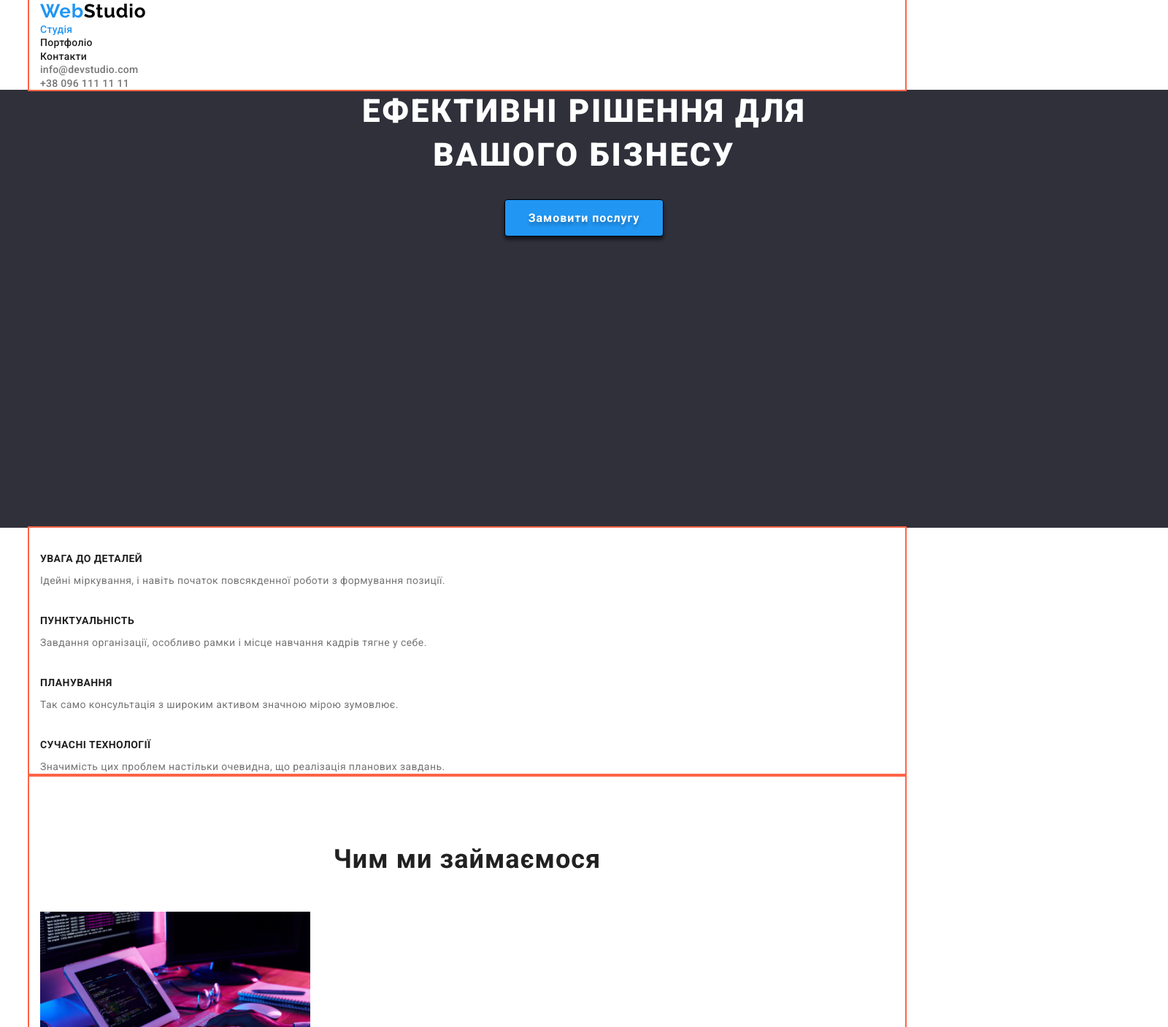
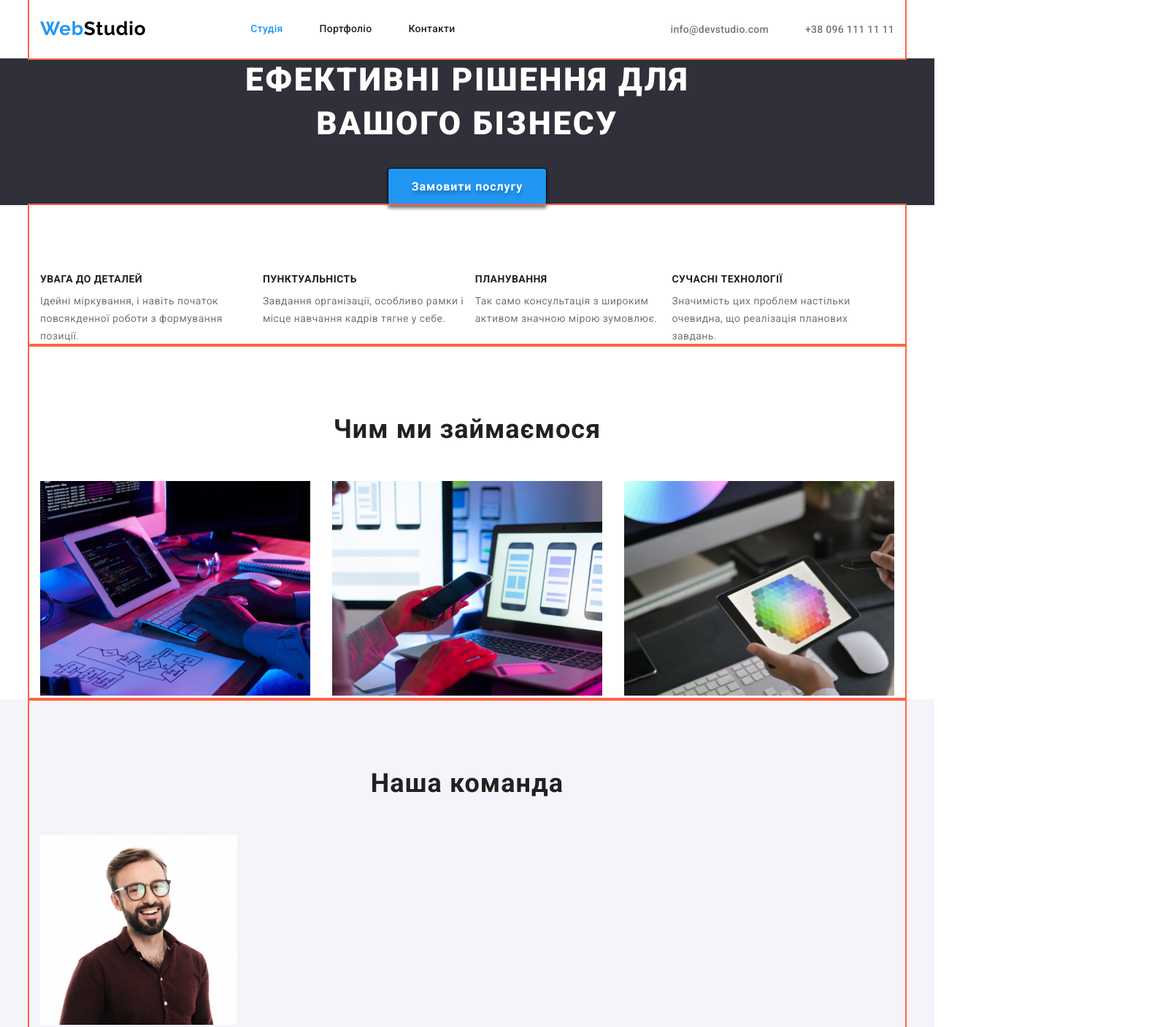
Before and after one commit to Irina-anat/goit-markup-hw-03, a plain HTML site: page index.html in a window 1280 px wide. Shown: the top 1407 px of the page at 73% size, 1600 px wide, since content can reach past the window. Drawn offline with nearby package versions, Linux system fonts and the light colour scheme.

Commit message:
позиціонування контенту за допомогою Flexbox

```diff
--- a/css/styles.css
+++ b/css/styles.css
@@ -33,9 +33,6 @@ margin-right: auto;
          outline: 2px solid tomato;
 }
 /*шапка*/
-.page-header{
-
-}
 
 .logo{
 color:var(--accent-color);
@@ -62,6 +59,16 @@ a{
 color: var(--title-text-color);
 }
 
+.page-header .container{
+    display: flex;
+    align-items: center;
+
+}
+
+.site-nav{
+display: flex;
+}
+
 .link.contacts{
 color: var(--primary-text-color);
 font-weight: 500;
@@ -80,11 +87,38 @@ color: var(--accent-color);
 }
 
 .site-nav .link{
+      display: block;
 font-weight: 500;
 font-size: 14px;
 line-height: 1.14;
 letter-spacing: 0.02em;
 }
+
+.item .link{
+    padding-bottom: 32px;
+    padding-top: 32px;
+    }
+
+
+.site-nav .item:not(:last-child){
+    margin-right: 50px;
+}
+
+.logo.item{
+    padding-bottom: 25px;
+    padding-top: 24px;
+    padding-right: 93px;
+   }
+
+.header-contacts{
+    display: flex;
+    margin-left: auto;
+}
+.header-contacts .item + .item{
+    margin-left: 50px;
+}
+
+
 
 
 /*герой*/
@@ -93,8 +127,8 @@ letter-spacing: 0.02em;
 color: #FFFFFF;
 background-color: #2F303A;
 text-align: center;
-width: 1600px;
-height: 600px;
+
+
 
 }
 
@@ -127,20 +161,21 @@ font-style: normal;
 font-weight: 700;
 font-size: 16px;
 line-height: 1.86;
-
 align-items: center;
 letter-spacing: 0.06em;
 }
 
 .hero-button:hover,
 .hero-button:focus{
-background-color: background: #188CE8;
+background-color: #188CE8;
 box-shadow: 0px 4px 4px rgba(0, 0, 0, 0.15);
 border-radius: 4px;
 }
 /*особливості*/
 
-.specials{
+.specials-list{
+    display: flex;
+    width: 1170px;
 
 
 }
@@ -148,7 +183,7 @@ border-radius: 4px;
 .specials-title{
 color: var(--title-text-color);
 margin-bottom: 10px;
-padding-top:  35px;
+padding-top:  94px;
 font-weight: 700;
 font-size: 14px;
 line-height: 1.14;
@@ -163,9 +198,8 @@ letter-spacing: 0.03em;
 }
 
 /*послуги*/
-
-.service{
-
+.container.service{
+width: 1170px;
 }
 
 .section-title{
@@ -179,6 +213,15 @@ padding-bottom:  50px;
 padding-top: 94px;
 }
 
+.service-item{
+    display: flex;
+    flex-wrap: wrap;
+}
+
+.service-foto{
+    margin-left: 30px;
+    margin-right: 30px;
+}
 
 
 /*команда*/
@@ -265,6 +308,28 @@ border-radius: 4px;
 }
 
 /*проекти*/
+
+.project-container{
+    display: flex;
+    flex-wrap: wrap;
+    background-color: aqua;
+}
+
+.project-element{
+    width:calc((100% - 60px)/3);
+    background-color: tomato;
+    margin-right: 30px;
+       margin-bottom: 30px;
+}
+
+.project-element:nth-child(3n){
+    margin-right: 0;
+}
+   .project-element:nth-last-child(-n + 3){
+    margin-bottom: 0;
+}
+
+
 .project-title{
 color: var(--title-text-color);
 font-weight: 700;
--- a/index.html
+++ b/index.html
@@ -15,25 +15,25 @@
     <!--Шапка-->
     <header class="page-header">
         <div class="container">
-        <nav>
-            <a href="./index.html" class="logo">Web<span class="logo-header">Studio</span></a>
+        <nav class="site-nav">
+            <a href="./index.html" class="logo item">Web<span class="logo-header">Studio</span></a>
             <ul class="site-nav">
-                <li>
+                <li class="item">
                     <a class="link current" href="#">Студія</a>
                 </li>
-                <li>
+                <li class="item">
                     <a class="link" href="./portfolio.html">Портфоліо</a>
                 </li>
-                <li>
+                <li class="item">
                     <a class="link" href="#">Контакти</a>
                 </li>
             </ul>
         </nav>
-        <ul class="site-nav">
-            <li>
+        <ul class="header-contacts">
+            <li class="item">
                 <a class="link contacts" href="mailto:info@devstudio.com">info@devstudio.com</a>
             </li>
-            <li>
+            <li class="item">
                 <a class="link contacts" href="tel:+380961111111">+38 096 111 11 11</a>
             </li>
         </ul>
@@ -46,9 +46,9 @@
          <button class="hero-button" type="button">Замовити послугу</button>
      </section>
           <!--Особливості h2-->
-        <section class="specials">
-            <div class="container">
-                <ul>
+        <section class="container">
+            <div class="specials">
+                <ul class="specials-list">
                     <li>
                         <h3 class="specials-title">УВАГА ДО ДЕТАЛЕЙ</h3>
                     <p class="specials-text">Ідейні міркування, і навіть початок повсякденної роботи з формування позиції.</p></li>
@@ -66,17 +66,17 @@
         </section>
 
         <!--Послуги-->
-       <section class="service">
-        <div class="container">
+       <section class="container">
+        <div class="service">
                 <h2 class="section-title">Чим ми займаємося</h2>
-           <ul>
-           <li> <img class="service-foto" src="./images/box1.jpg" alt="фото послуги 1" width="370" height="294">
+           <ul class="service-item">
+           <li> <img  src="./images/box1.jpg" alt="фото послуги 1" width="370" height="294">
            </li>
            <li>
                <img class="service-foto" src="./images/box2.jpg" alt="фото послуги 2" width="370" height="294">
            </li>
            <li>
-               <img class="service-foto" src="./images/box3.jpg" alt="фото послуги 3" width="370" height="294">
+               <img  src="./images/box3.jpg" alt="фото послуги 3" width="370" height="294">
            </li>
            </ul>
         </div>
```
Also changed, not shown: portfolio.html (+20 -20 lines).
